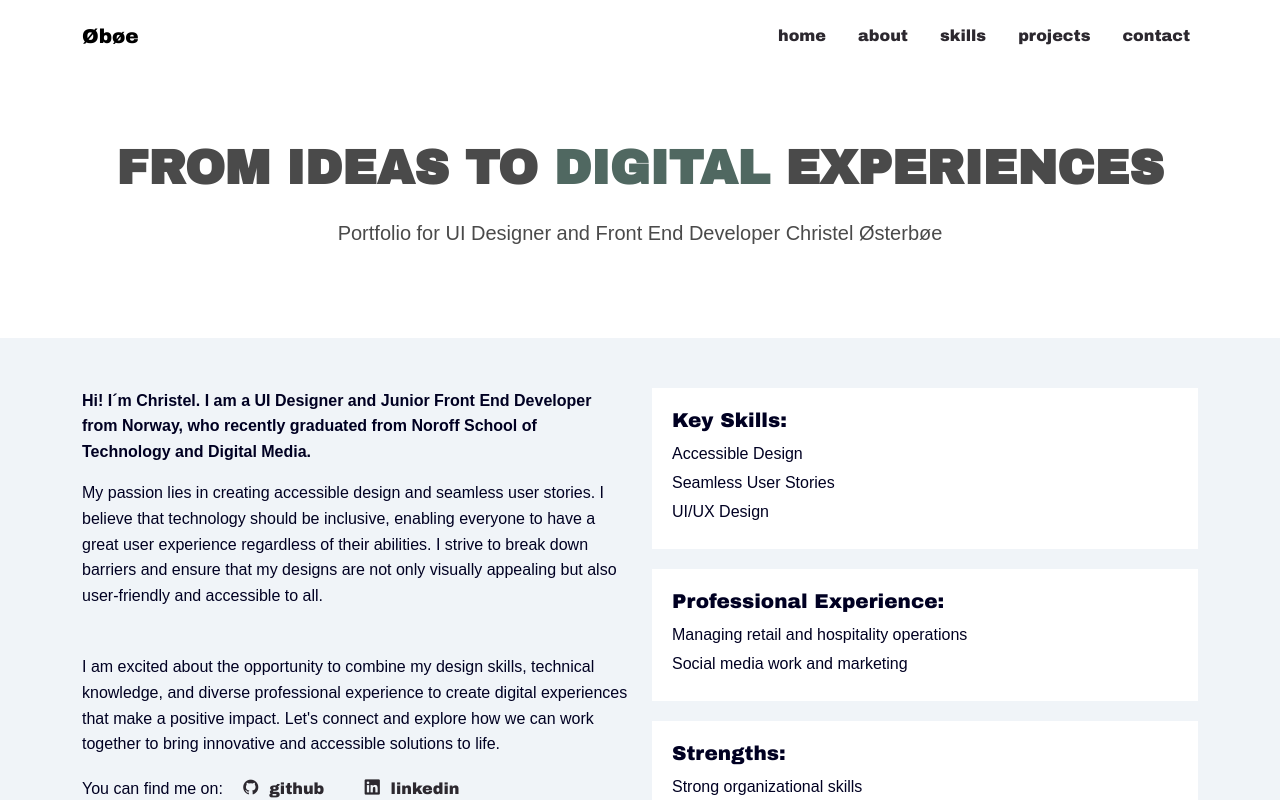
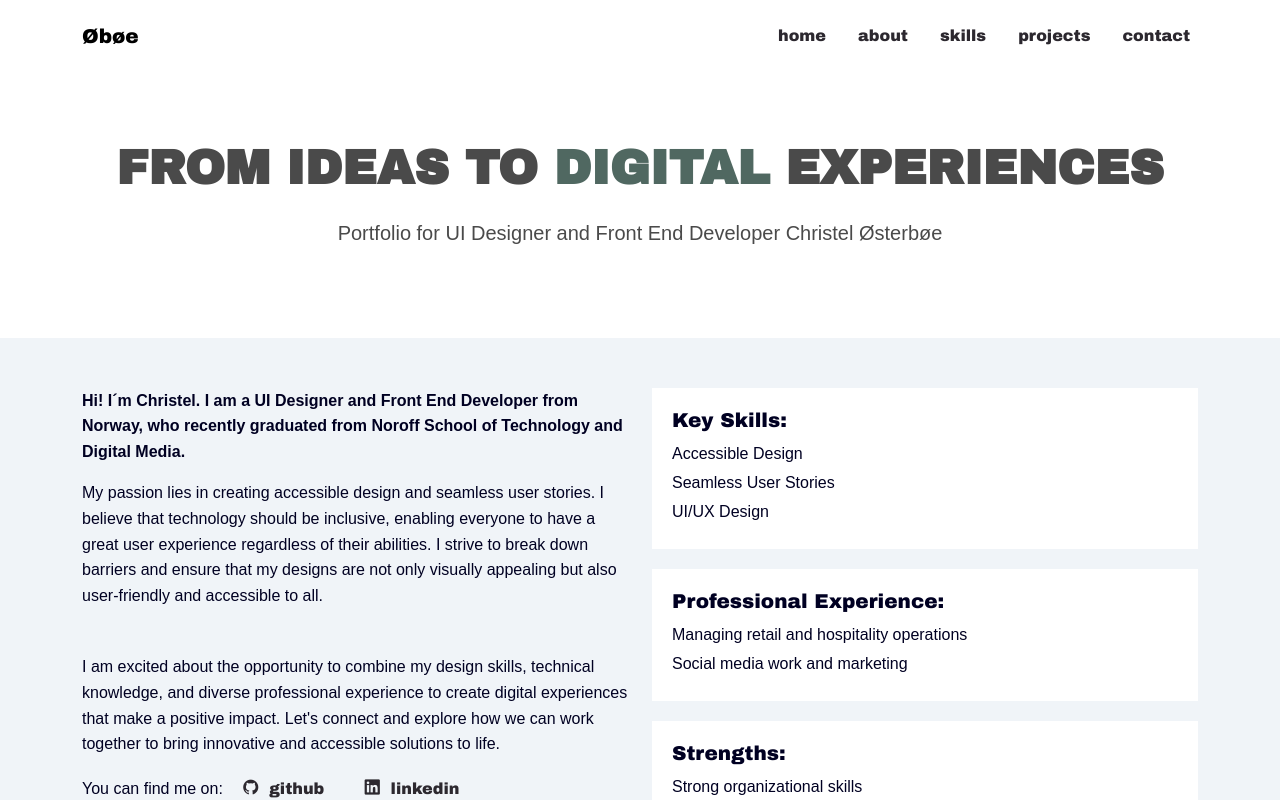
Before and after one commit to Christelmarita/Portfolio2, a React (Create React App) app: page / in a window 1280 px wide. Shown: the top 800 px of the page. Built offline with nearby package versions, Linux system fonts and the light colour scheme.

Commit message:
Update index.jsx

```diff
--- a/src/components/about/index.jsx
+++ b/src/components/about/index.jsx
@@ -12,7 +12,7 @@ const About = () => {
           <Row className="text-left d-flex align-items-end">
             <Col className="d-flex flex-column justify-content-end">
             <AboutText>
-            <strong>Hi! I´m Christel. I am a UI Designer and Junior Front End Developer from Norway, who recently graduated from Noroff School of Technology and Digital Media.</strong>
+            <strong>Hi! I´m Christel. I am a UI Designer and Front End Developer from Norway, who recently graduated from Noroff School of Technology and Digital Media.</strong>
             </AboutText>
             </Col>
           </Row>
```
